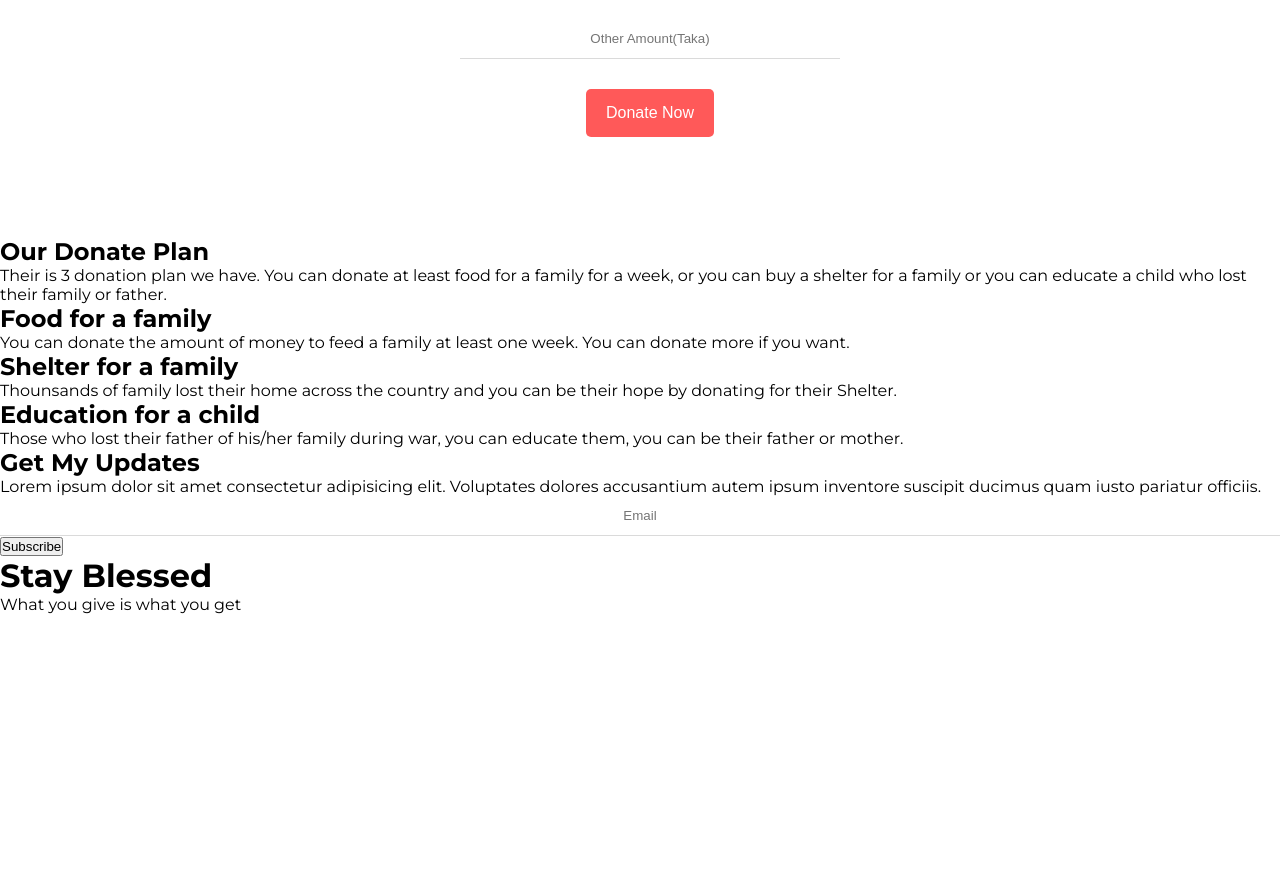
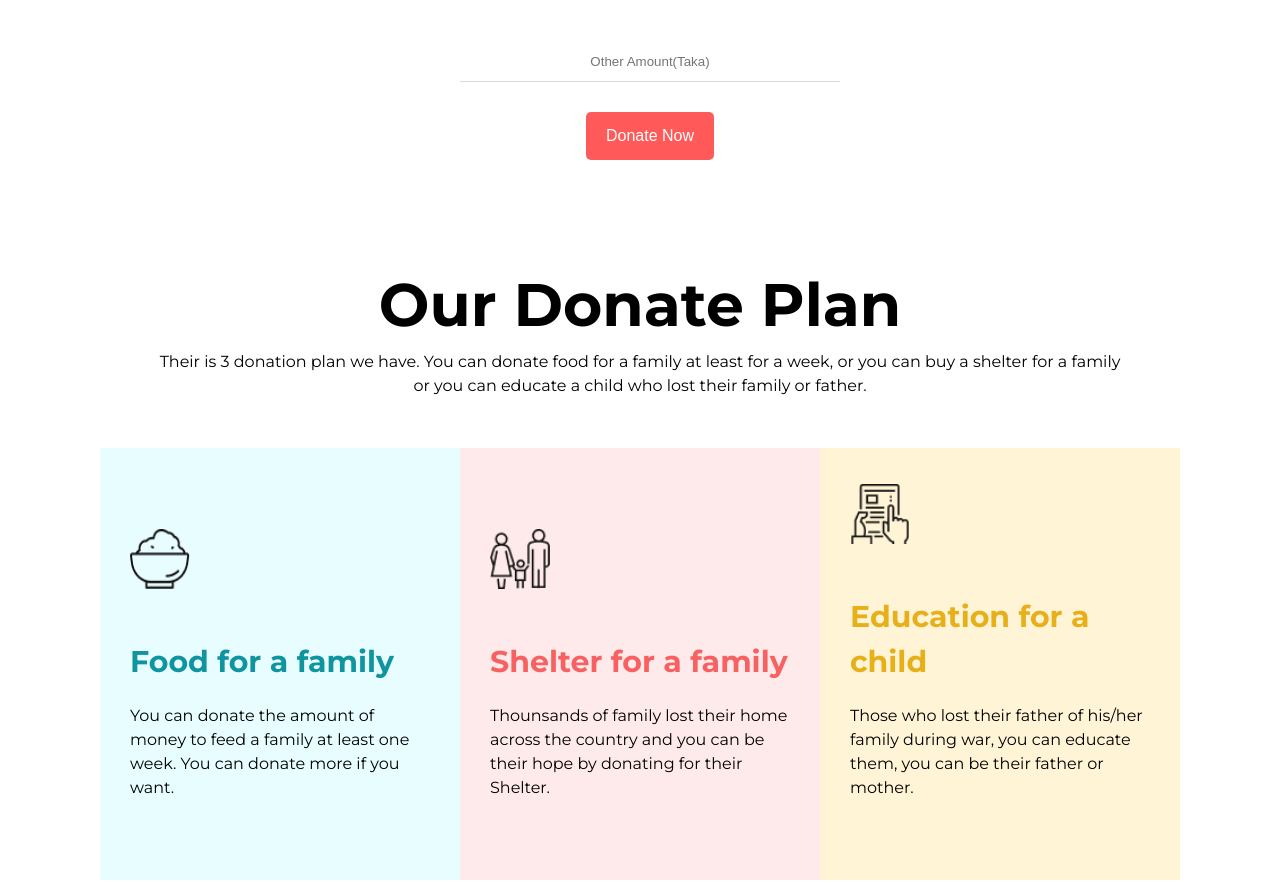
Before and after one commit to tauhid-hasan-dev/donate-today-tauhidhasan, a plain HTML site: page index.html in a window 1280 px wide. Shown: the part 968-1851 px from the top of the page. Before the commit the page ends 1582 px from the top, so only its background shows below. Drawn offline with Linux system fonts and the light colour scheme.

Commit message:
section 3 completed

```diff
--- a/index.html
+++ b/index.html
@@ -64,23 +64,27 @@
     </section>
     <!-- section four -->
     <section class="section-four">
-        <div>
+        <div class="donation-plan">
             <h1>Our Donate Plan</h1>
-            <p>Their is 3 donation plan we have. You can donate at least food for a family for a week, or you can buy
-                a shelter for a family or you can educate a child who lost their family or father.</p>
+            <p>Their is 3 donation plan we have. You can donate food for a family at least for a week, or you can buy
+                a shelter for a family </p>
+            <p>or you can educate a child who lost their family or father.</p>
         </div>
-        <div>
-            <div>
+        <div class="donation-option">
+            <div class="option food">
+                <img src="icons/food.png" alt="food icon">
                 <h2>Food for a family</h2>
                 <P>You can donate the amount of money to feed a family at least one week. You can donate more if you
                     want.</P>
             </div>
-            <div>
+            <div class="option shelter">
+                <img src="icons/shelter.png" alt="shelter icon">
                 <h2>Shelter for a family</h2>
                 <P>Thounsands of family lost their home across the country and you can be their hope by donating for
                     their Shelter. </P>
             </div>
-            <div>
+            <div class="option education">
+                <img src="icons/education.png" alt="education icon">
                 <h2>Education for a child</h2>
                 <P>Those who lost their father of his/her family during war, you can educate them, you can be their
                     father or mother.</P>
--- a/style.css
+++ b/style.css
@@ -6,6 +6,7 @@
 
 body {
     font-family: 'Montserrat', sans-serif;
+    line-height: 1.5;
 
 }
 
@@ -113,3 +114,73 @@ input[type=text] {
     border: none;
     border-bottom: 1px solid #DADADA;
 }
+
+/* SECTION FOUR */
+
+.section-four {
+    display: flex;
+    flex-direction: column;
+    padding: 0 100px 100px 100px;
+}
+
+.donation-plan {
+    text-align: center;
+    margin-bottom: 50px;
+}
+
+.donation-plan h1 {
+    font-size: 60px;
+}
+
+.donation-option {
+    display: flex;
+    justify-content: space-around;
+}
+
+.donation-option .option {
+    width: 340px;
+    height: 332px;
+    padding: 20px 30px 80px 30px;
+    display: flex;
+    flex-direction: column;
+    justify-content: end;
+}
+
+.option p {
+    margin-top: 20px;
+}
+
+.option img {
+    width: 60px;
+    height: 60px;
+    margin-bottom: 50px;
+}
+
+.option h2 {
+    font-size: 30px;
+}
+
+.donation-option .food {
+    background-color: #e8fdff;
+}
+
+.food h2 {
+    color: #0f94a0;
+}
+
+
+.donation-option .shelter {
+    background-color: #feeaea;
+}
+
+.shelter h2 {
+    color: #f86161;
+}
+
+.donation-option .education {
+    background-color: #FFF4D6;
+}
+
+.education h2 {
+    color: #e7b01b;
+}
```
Also changed, not shown: icons/education.png (added), icons/food.png (added), icons/shelter.png (added).
